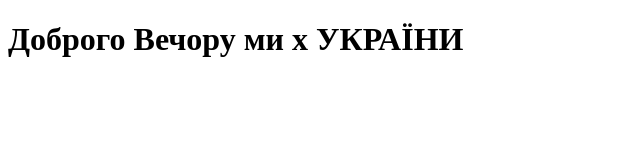
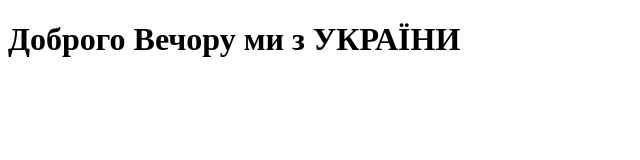
Before and after one commit to AndriiDruziuk/github-tutorial, a plain HTML site: page index.html in a window 1280 px wide. Shown: the full height of the page, 0-640 px from the left. Drawn offline with Linux system fonts and the light colour scheme.

Commit message:
загаловок

```diff
--- a/index.html
+++ b/index.html
@@ -7,6 +7,6 @@
     <title>Document</title>
 </head>
 <body>
-        <h1>Доброго Вечору ми х УКРАЇНИ</h1>
+        <h1>Доброго Вечору ми з УКРАЇНИ</h1>
 </body>
 </html>
```
